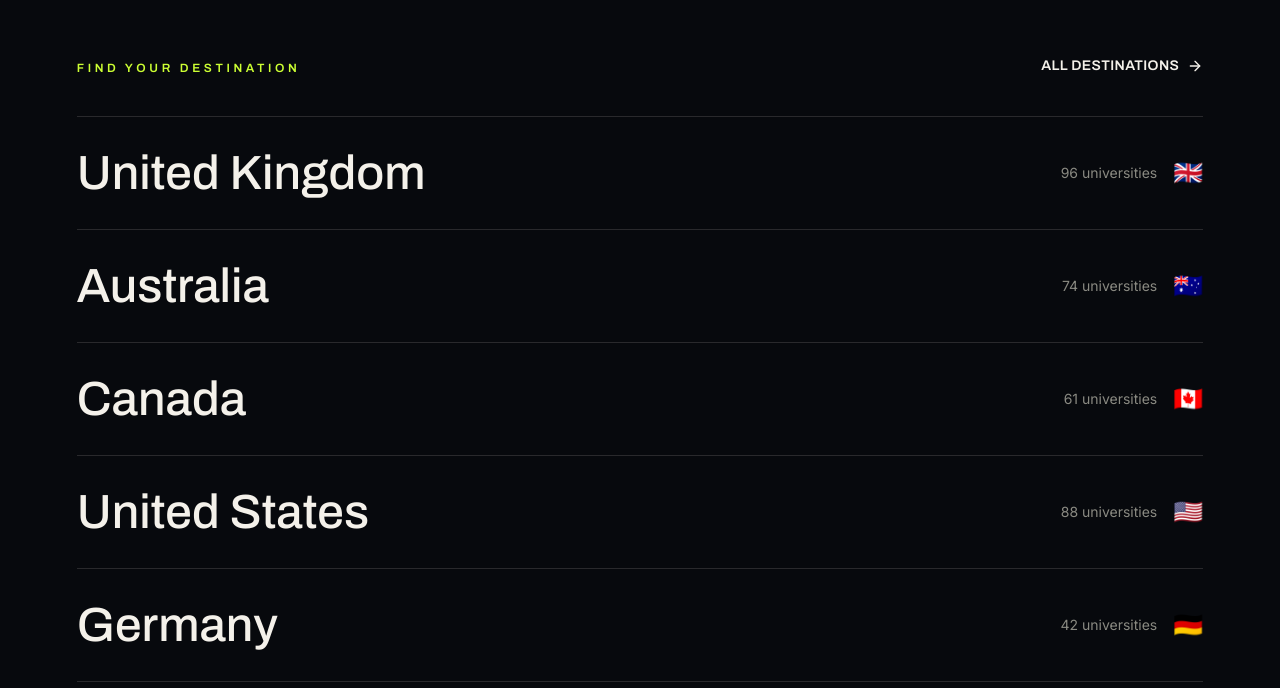
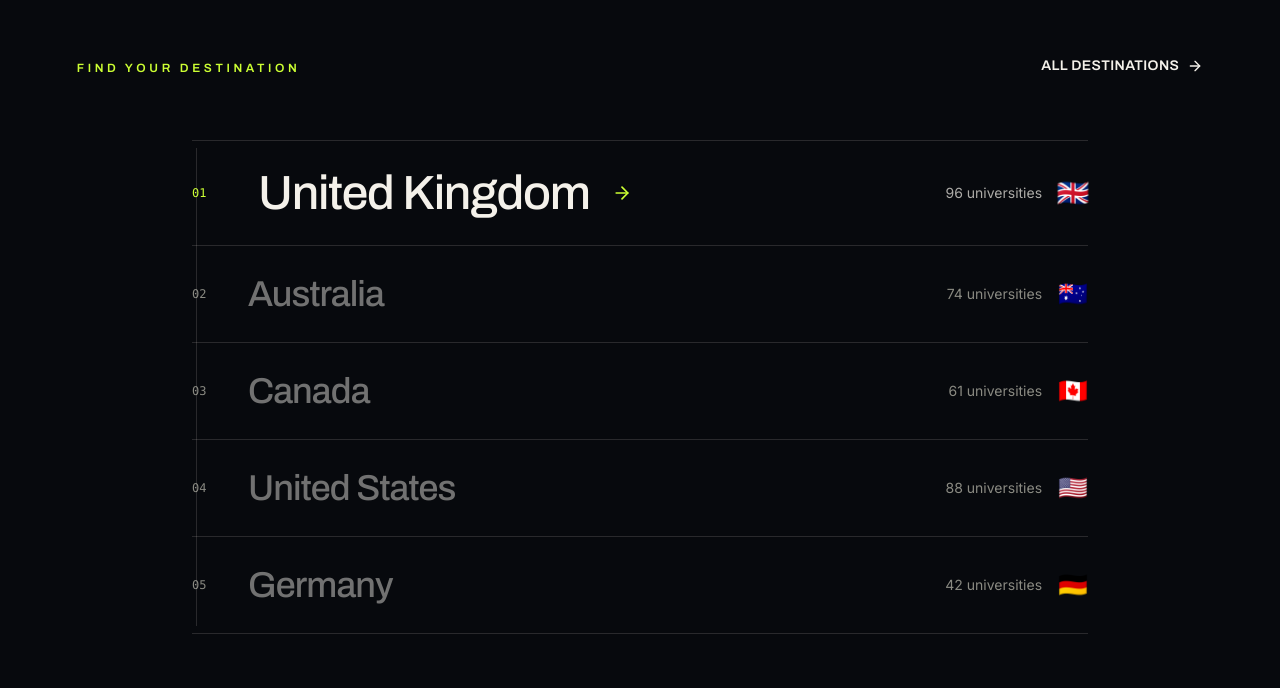
Before and after one commit to kushal867/aiec-website, a React (Vite) app: page / in a window 1280 px wide. Shown: the part 3105-3793 px from the top of the page. Built offline with nearby package versions, Linux system fonts and the light colour scheme.

Commit message:
redesign: Find Your Destination as an interactive editorial selector with active/hover state, index column and connecting line

```diff
--- a/src/components/DestinationsPreview.tsx
+++ b/src/components/DestinationsPreview.tsx
@@ -1,14 +1,25 @@
+import { useState } from "react";
 import { Link } from "react-router-dom";
 import { motion } from "framer-motion";
 import { ArrowRight } from "lucide-react";
 import DestinationLink from "./DestinationLink";
 import { destinations } from "../data/content";
 
+const list = destinations.slice(0, 5);
+
 export default function DestinationsPreview() {
+  const [active, setActive] = useState(0);
+
   return (
     <section id="destinations" className="relative py-28 sm:py-40">
       <div className="container-px mx-auto max-w-[1600px]">
-        <div className="flex flex-wrap items-end justify-between gap-6">
+        <motion.div
+          initial={{ opacity: 0, y: 20 }}
+          whileInView={{ opacity: 1, y: 0 }}
+          viewport={{ once: true, margin: "-60px" }}
+          transition={{ duration: 0.6, ease: [0.16, 1, 0.3, 1] }}
+          className="flex flex-wrap items-end justify-between gap-6"
+        >
           <span className="font-display text-xs font-semibold uppercase tracking-[0.3em] text-lime">
             Find your destination
           </span>
@@ -20,33 +31,81 @@ export default function DestinationsPreview() {
             <span className="underline-sweep">All destinations</span>
             <ArrowRight className="h-4 w-4 transition-transform duration-300 group-hover:translate-x-1.5" />
           </Link>
-        </div>
+        </motion.div>
 
-        <div className="mt-10 border-t border-line">
-          {destinations.slice(0, 5).map((d, i) => (
+        <div className="relative mx-auto mt-12 max-w-4xl sm:mt-16">
+          {/* faint connecting line behind the index column */}
+          <div className="pointer-events-none absolute bottom-2 left-1 top-2 hidden w-px bg-line sm:block" />
+
+          <div className="border-t border-line">
+            {list.map((d, i) => {
+              const isActive = active === i;
+              return (
                 <motion.div
                   key={d.code}
                   initial={{ opacity: 0, y: 16 }}
                   whileInView={{ opacity: 1, y: 0 }}
                   viewport={{ once: true, margin: "-60px" }}
-              transition={{ duration: 0.4, delay: i * 0.06 }}
+                  transition={{ duration: 0.5, delay: i * 0.09, ease: [0.16, 1, 0.3, 1] }}
+                  onMouseEnter={() => setActive(i)}
+                  className="border-b border-line"
                 >
                   <DestinationLink
                     to={`/destinations/${d.code}`}
                     destination={d.name}
                     flag={d.flag}
-                className="group flex items-center justify-between gap-6 border-b border-line py-6 sm:py-8"
+                    className="flex items-center gap-4 py-5 sm:gap-8 sm:py-7"
+                    dataCursor="view"
                   >
-                <span className="font-display text-3xl font-medium text-paper transition-transform duration-300 group-hover:translate-x-3 sm:text-5xl">
+                    <span
+                      className={`hidden w-6 shrink-0 font-mono text-xs transition-colors duration-300 sm:block ${
+                        isActive ? "text-lime" : "text-muted"
+                      }`}
+                    >
+                      {String(i + 1).padStart(2, "0")}
+                    </span>
+
+                    <motion.span
+                      animate={{ x: isActive ? 10 : 0 }}
+                      transition={{ duration: 0.35, ease: [0.16, 1, 0.3, 1] }}
+                      className={`font-display font-medium tracking-tight transition-all duration-300 ${
+                        isActive
+                          ? "text-paper text-[2.1rem] sm:text-5xl"
+                          : "text-paper/45 text-[1.9rem] sm:text-4xl"
+                      }`}
+                    >
                       {d.name}
+                    </motion.span>
+
+                    <motion.span
+                      animate={{ opacity: isActive ? 1 : 0, x: isActive ? 0 : -8 }}
+                      transition={{ duration: 0.3 }}
+                      className="hidden text-lime sm:block"
+                    >
+                      <ArrowRight className="h-5 w-5" />
+                    </motion.span>
+
+                    <span className="ml-auto flex items-center gap-3 sm:gap-4">
+                      <span
+                        className={`whitespace-nowrap text-xs transition-colors duration-300 sm:text-sm ${
+                          isActive ? "text-paper/70" : "text-muted"
+                        }`}
+                      >
+                        {d.universities} universities
                       </span>
-                <span className="flex items-center gap-4 text-sm text-muted">
-                  {d.universities} universities
-                  <span className="text-2xl">{d.flag}</span>
+                      <motion.span
+                        animate={{ scale: isActive ? 1.1 : 1 }}
+                        transition={{ duration: 0.3 }}
+                        className="text-xl sm:text-2xl"
+                      >
+                        {d.flag}
+                      </motion.span>
                     </span>
                   </DestinationLink>
                 </motion.div>
-          ))}
+              );
+            })}
+          </div>
         </div>
       </div>
     </section>
```
Lines whose indentation alone changed are shown as unchanged.
